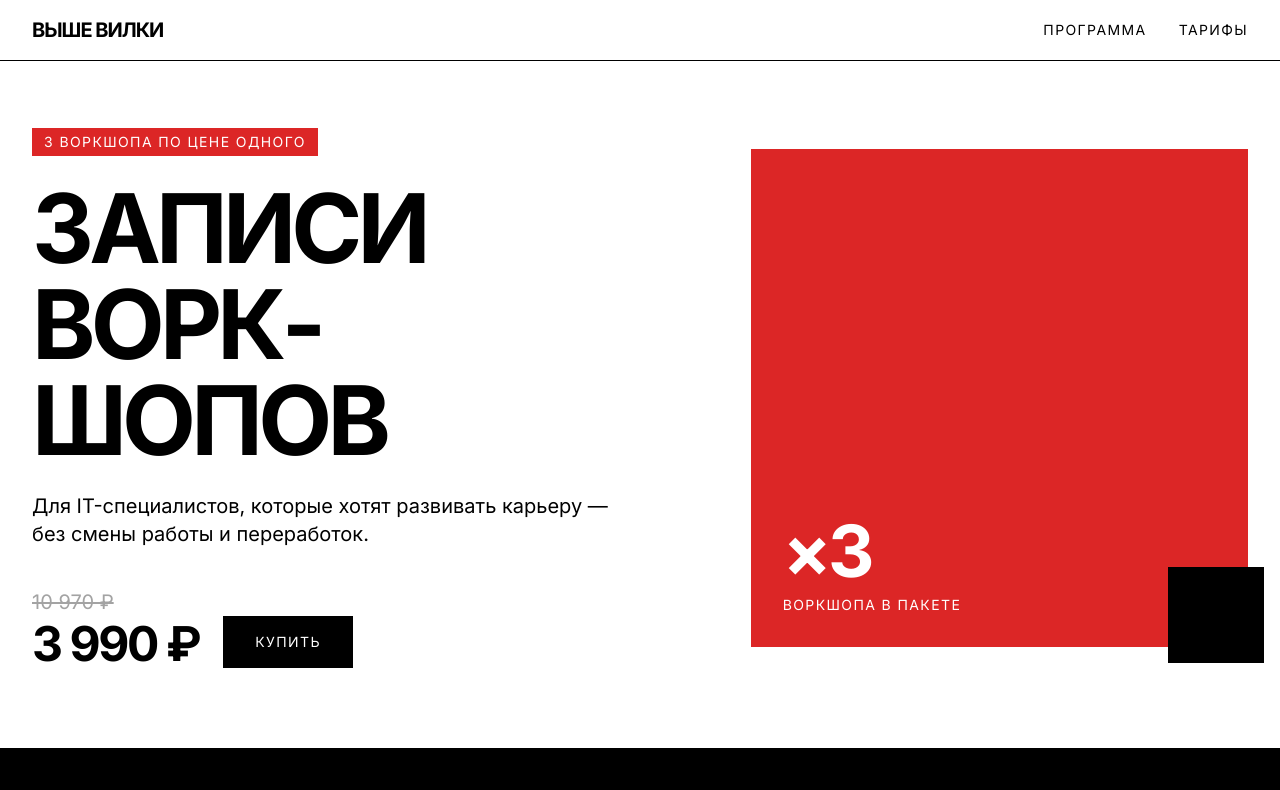
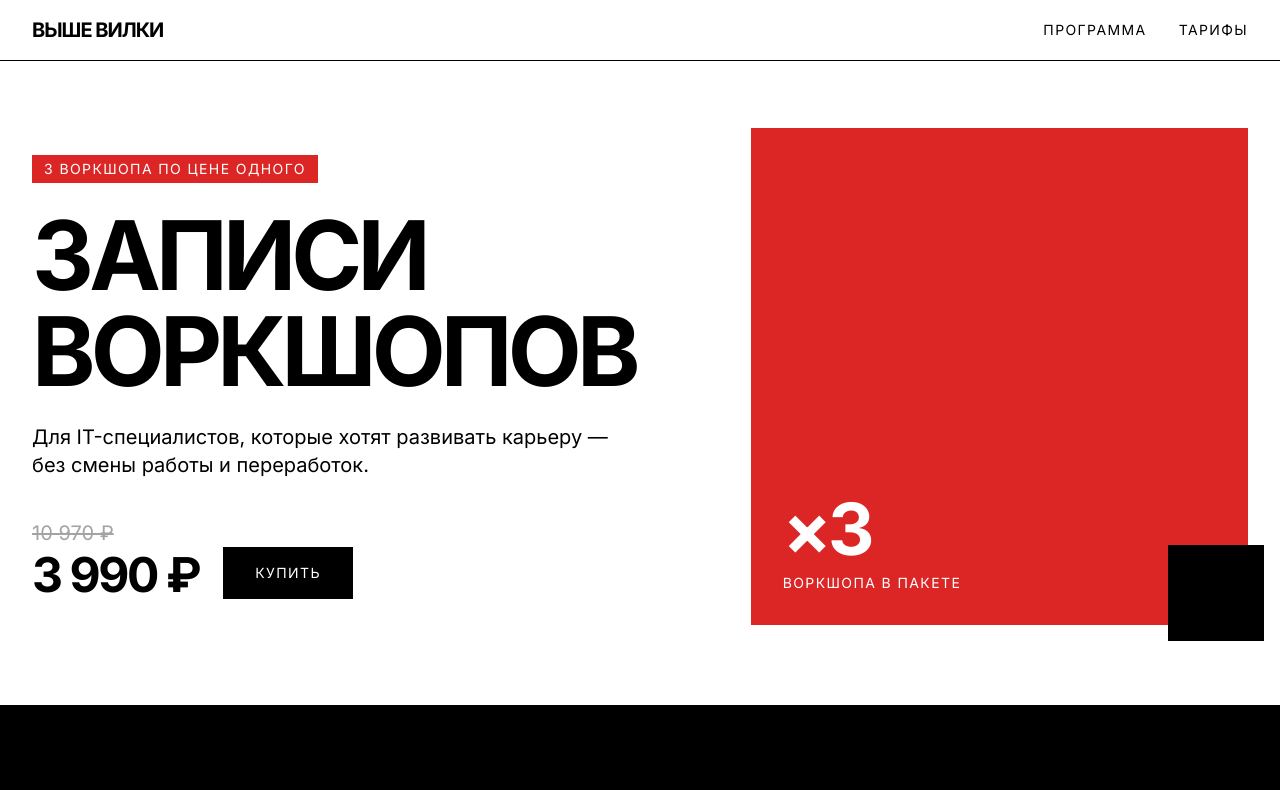
Before and after one commit to pr-poehali-dev/project-quantum-leap-29, a React (Vite) app: page / in a window 1280 px wide. Shown: the top 790 px of the page. Built offline with nearby package versions, Linux system fonts and the light colour scheme.

Commit message:
давай слово воркшопов не переносить, напиши в 1 строчку

```diff
--- a/src/pages/Index.tsx
+++ b/src/pages/Index.tsx
@@ -90,9 +90,7 @@ export default function Index() {
             <h1 className="text-6xl md:text-8xl font-bold tracking-tighter leading-none mb-6">
               ЗАПИСИ
               <br />
-              ВОРК-
-              <br />
-              ШОПОВ
+              ВОРКШОПОВ
             </h1>
             <p className="text-xl max-w-xl mb-10">
               Для IT-специалистов, которые хотят развивать карьеру — без смены работы и переработок.
```
